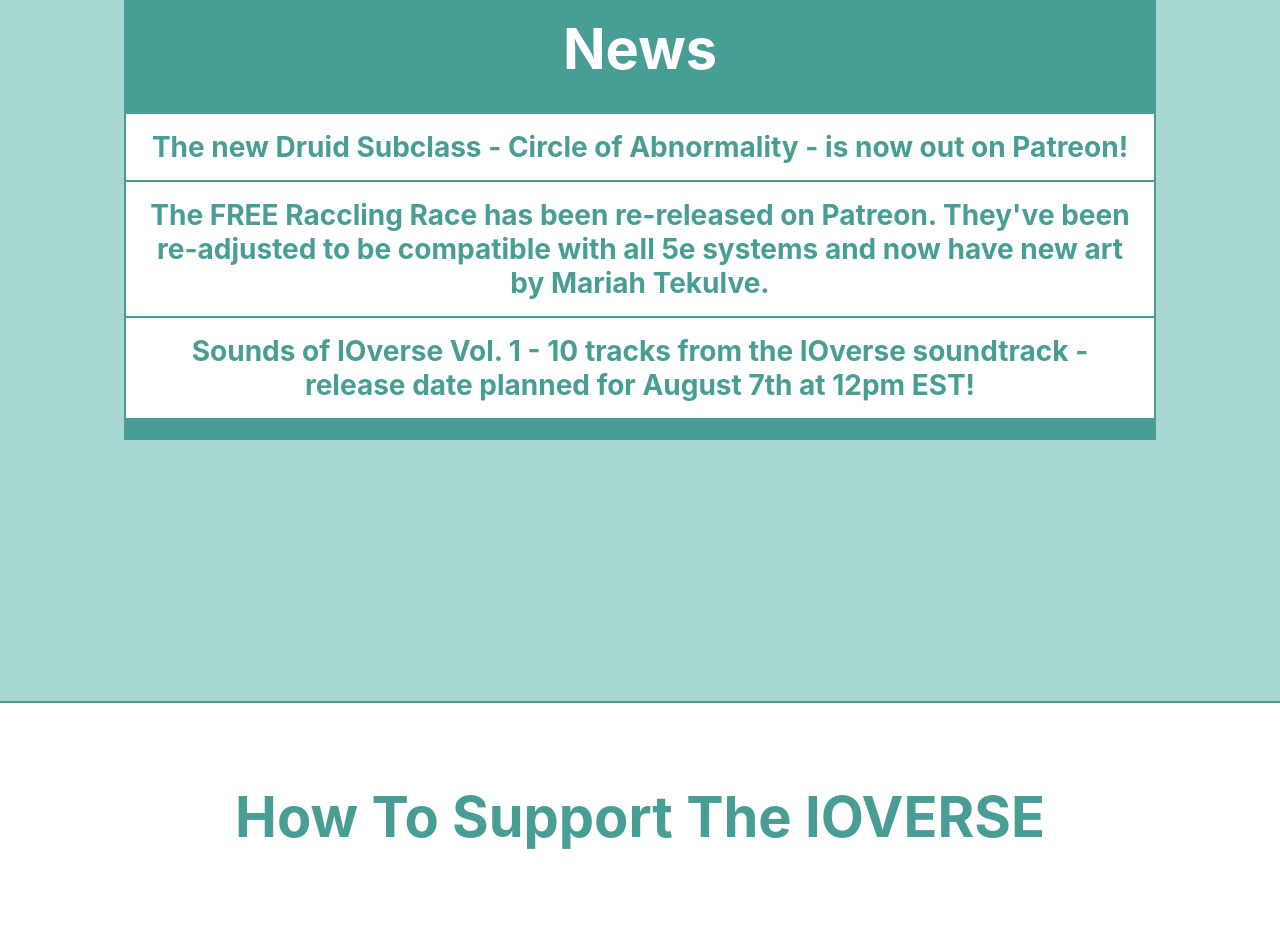
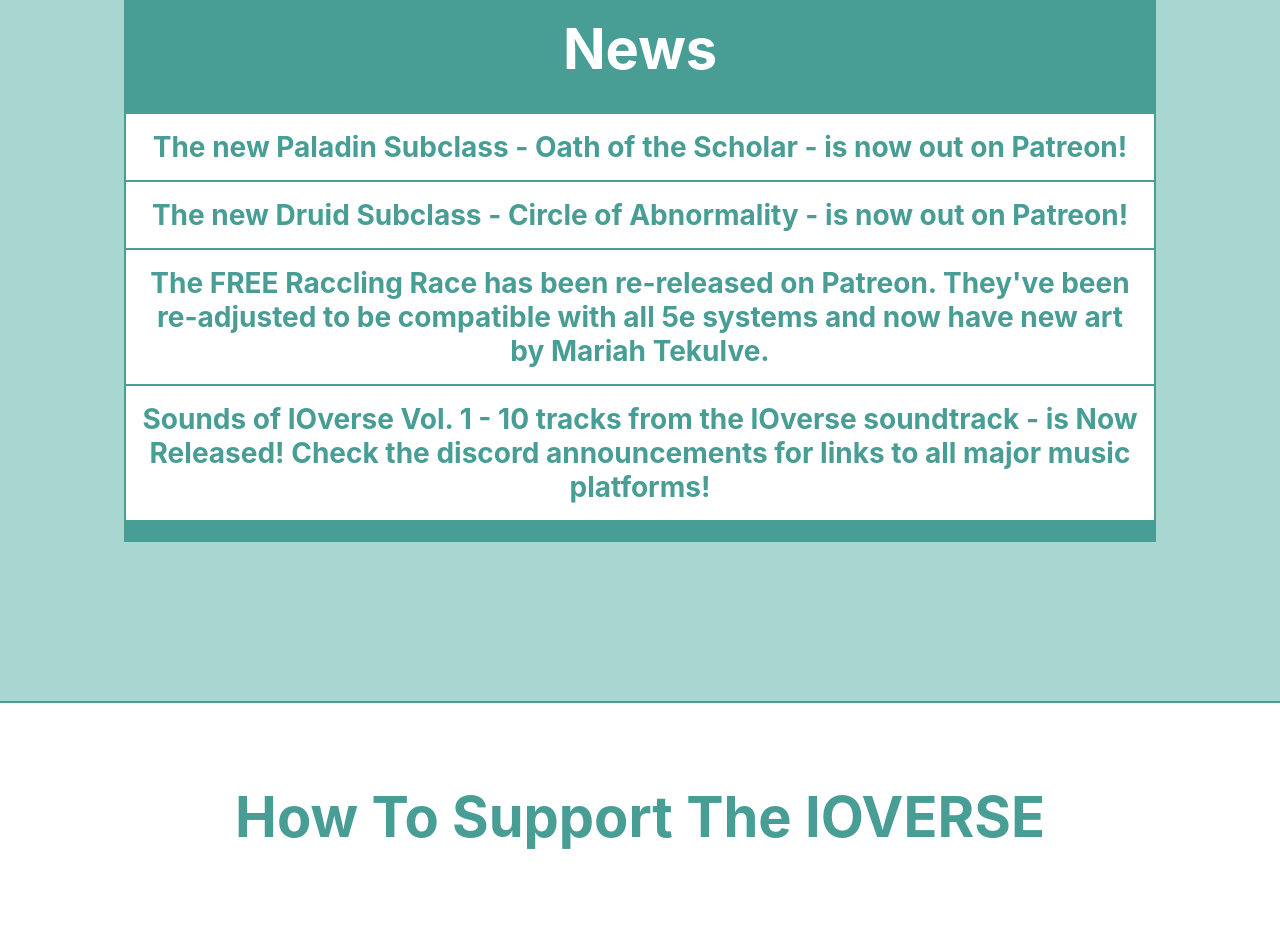
Before and after one commit to jrthayer/WorldOfIo.info, a React (Create React App) app: page / in a window 1280 px wide. Shown: the part 1820-2745 px from the top of the page. Built offline with nearby package versions, Linux system fonts and the light colour scheme.

Commit message:
Update news

```diff
--- a/src/data/news.js
+++ b/src/data/news.js
@@ -1,4 +1,7 @@
 export default [
+    {
+        header: "The new Paladin Subclass - Oath of the Scholar - is now out on Patreon!",
+    },
     {
         header: "The new Druid Subclass - Circle of Abnormality - is now out on Patreon!",
     },
@@ -6,7 +9,7 @@
         header: "The FREE Raccling Race has been re-released on Patreon. They've been re-adjusted to be compatible with all 5e systems and now have new art by Mariah Tekulve.",
     },
     {
-        header: "Sounds of IOverse Vol. 1 - 10 tracks from the IOverse soundtrack - release date planned for August 7th at 12pm EST!",
+        header: "Sounds of IOverse Vol. 1 - 10 tracks from the IOverse soundtrack - is Now Released! Check the discord announcements for links to all major music platforms!",
     },
     // {
     //     header: "Phase 3 Groups Announced",
```
